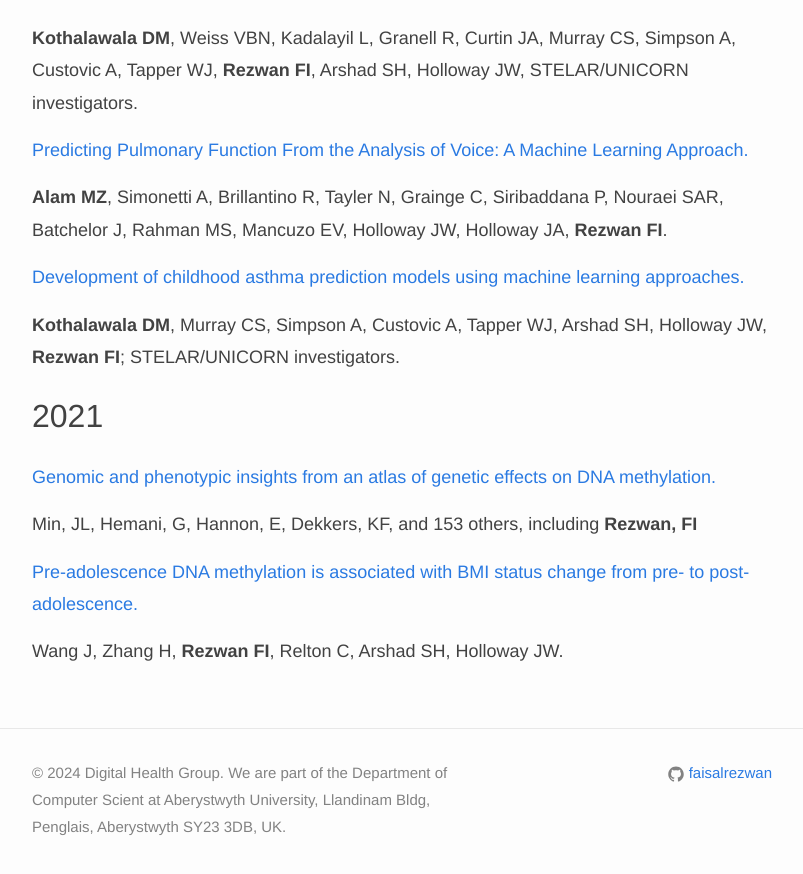
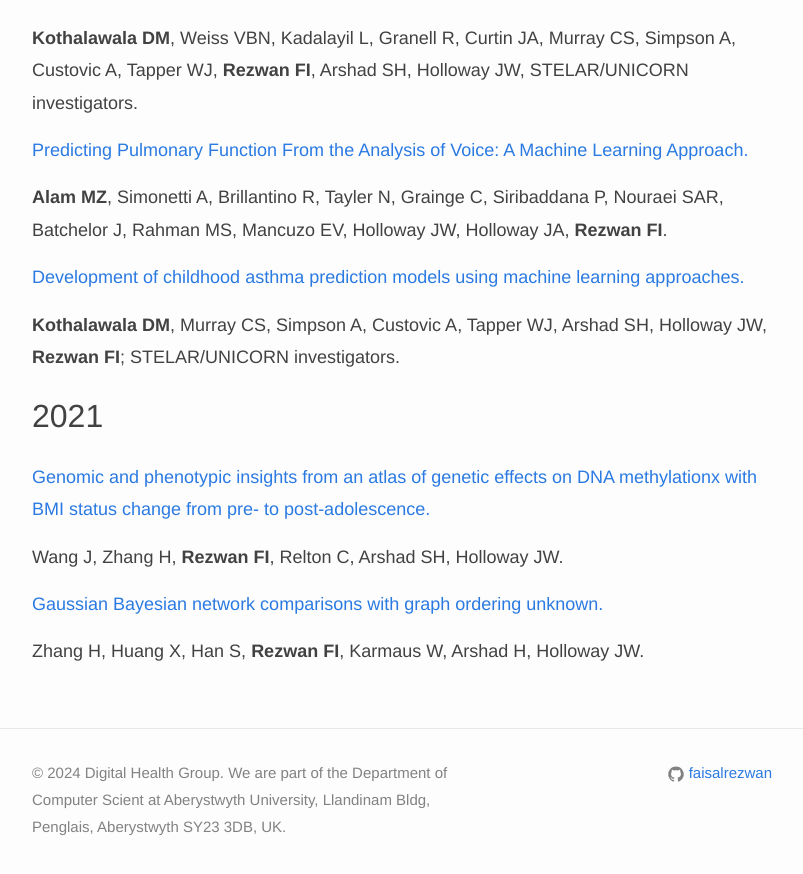
Before and after one commit to rezwanlab/Test, a Jekyll site: the page built from _pages/publications/index.md, in a window 1280 px wide and 900 px high, scrolled down 1329 px. Shown: the top 874 px of the window, without its empty margins (238-1041 px from the left). Built offline with Jekyll 4.4.1, drawn with Linux system fonts in a browser that asks for light colours; nearby versions of some CDN libraries.

Commit message:
Update index.md

```diff
--- a/_pages/publications/index.md
+++ b/_pages/publications/index.md
@@ -49,10 +49,10 @@ Azim A, **Rezwan FI**, Barber C, Harvey M, Kurukulaaratchy RJ, Holloway JW, Howa
 
 ## 2021
 
-[Genomic and phenotypic insights from an atlas of genetic effects on DNA methylation.](https://doi.org/10.1038/s41588-021-00923-x)
-
-Min, JL, Hemani, G, Hannon, E, Dekkers, KF, and 153 others, including **Rezwan, FI**
-
-[Pre-adolescence DNA methylation is associated with BMI status change from pre- to post-adolescence.](https://doi.org/10.1186/s13148-021-01042-4)
+[Genomic and phenotypic insights from an atlas of genetic effects on DNA methylationx with BMI status change from pre- to post-adolescence.](https://doi.org/10.1186/s13148-021-01042-4)
 
 Wang J, Zhang H, **Rezwan FI**, Relton C, Arshad SH, Holloway JW.
+
+[Gaussian Bayesian network comparisons with graph ordering unknown.](https://doi.org/10.1016/j.csda.2020.107156)
+
+Zhang H, Huang X, Han S, **Rezwan FI**, Karmaus W, Arshad H, Holloway JW.
```
